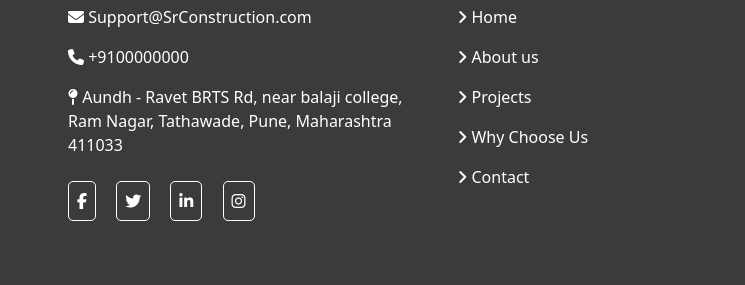
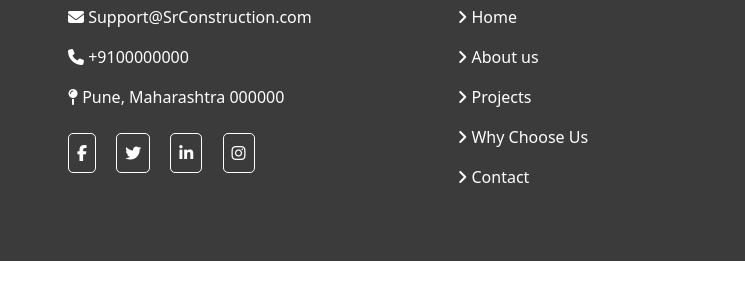
Before and after one commit to Creator-Shailesh/srconstruction, a plain HTML site: page index.html in a window 1280 px wide. Shown: the part 2929-3214 px from the top of the page, 0-745 px from the left. After the commit the page ends 3190 px from the top, so only its background shows below. Drawn offline with nearby package versions, Linux system fonts and the light colour scheme; grey boxes are pictures that could not be loaded; a web font is replaced by a local one.

Commit message:
Update index.html

```diff
--- a/index.html
+++ b/index.html
@@ -206,8 +206,8 @@
 
             <li><i class="fa fa-envelope"></i> <a href="mailto:">Support@SrConstruction.com</a></li>
             <li><i class="fa fa-phone"></i> <a href="">+9100000000</a></li>
-            <li><i class="fa fa-map-pin"></i> Aundh - Ravet BRTS Rd, near balaji college, Ram Nagar, Tathawade, Pune,
-              Maharashtra 411033</li>
+            <li><i class="fa fa-map-pin"></i>  Pune,
+              Maharashtra 000000</li>
 
 
           </ul>
```
